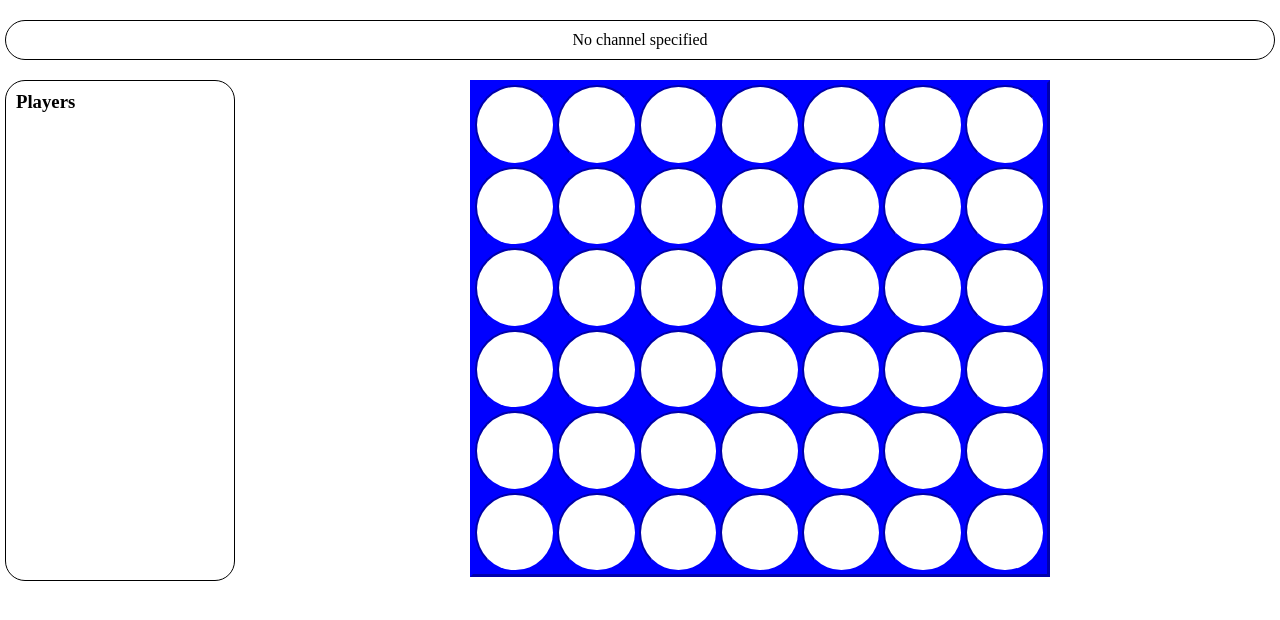
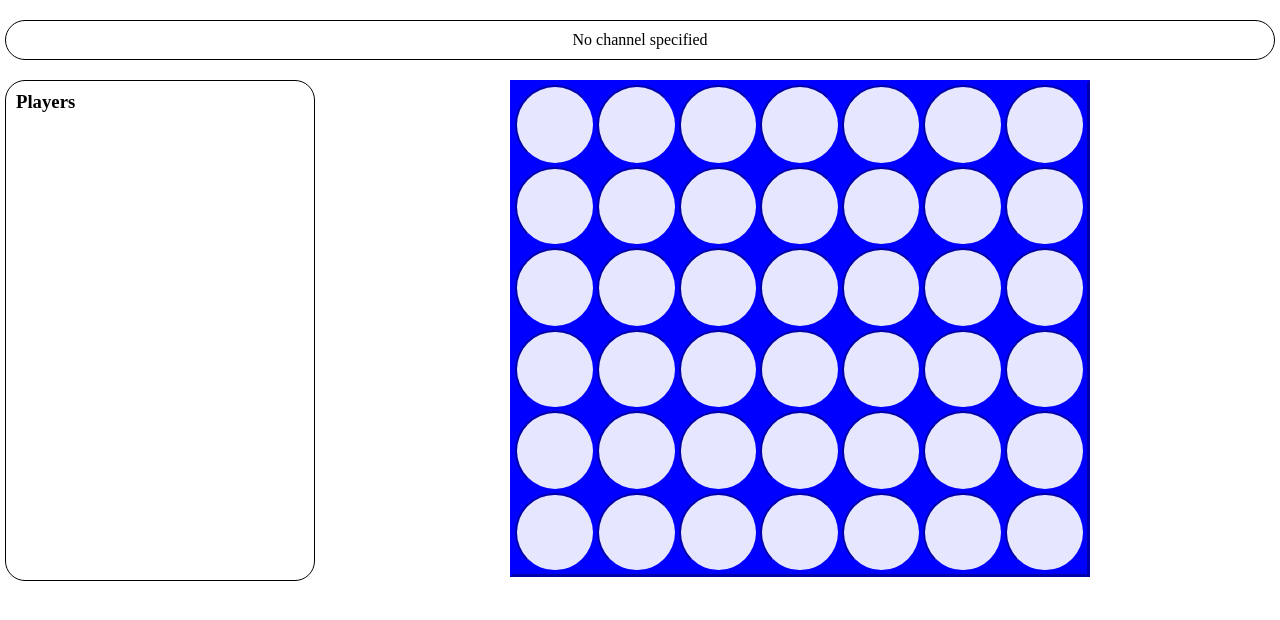
Before and after one commit to Eskimon/twitch-connect4, a plain HTML site: page index.html in a window 1280 px wide. Drawn offline with Linux system fonts and the light colour scheme.

Commit message:
I'm stupid.

```diff
--- a/style.css
+++ b/style.css
@@ -15,7 +15,7 @@
   padding: 0px;
   border: 2px blue inset;
   border-radius: 2cm;
-  background-color: white;
+  background-color: rgba(255, 255, 255, 0.9);
 }
 
 #game td.player1 {
@@ -70,13 +70,13 @@ header {
 aside {
   padding: 10px;
   margin: 0 5px;
-  width: 20%;
+  width: 30%;
   border: solid 1px black;
   border-radius: 20px;
 }
 
 .game {
-  width: 60%;
+  width: 100%;
 }
 
 #info, #consigne {
```
Also changed, not shown: 1 other file.
